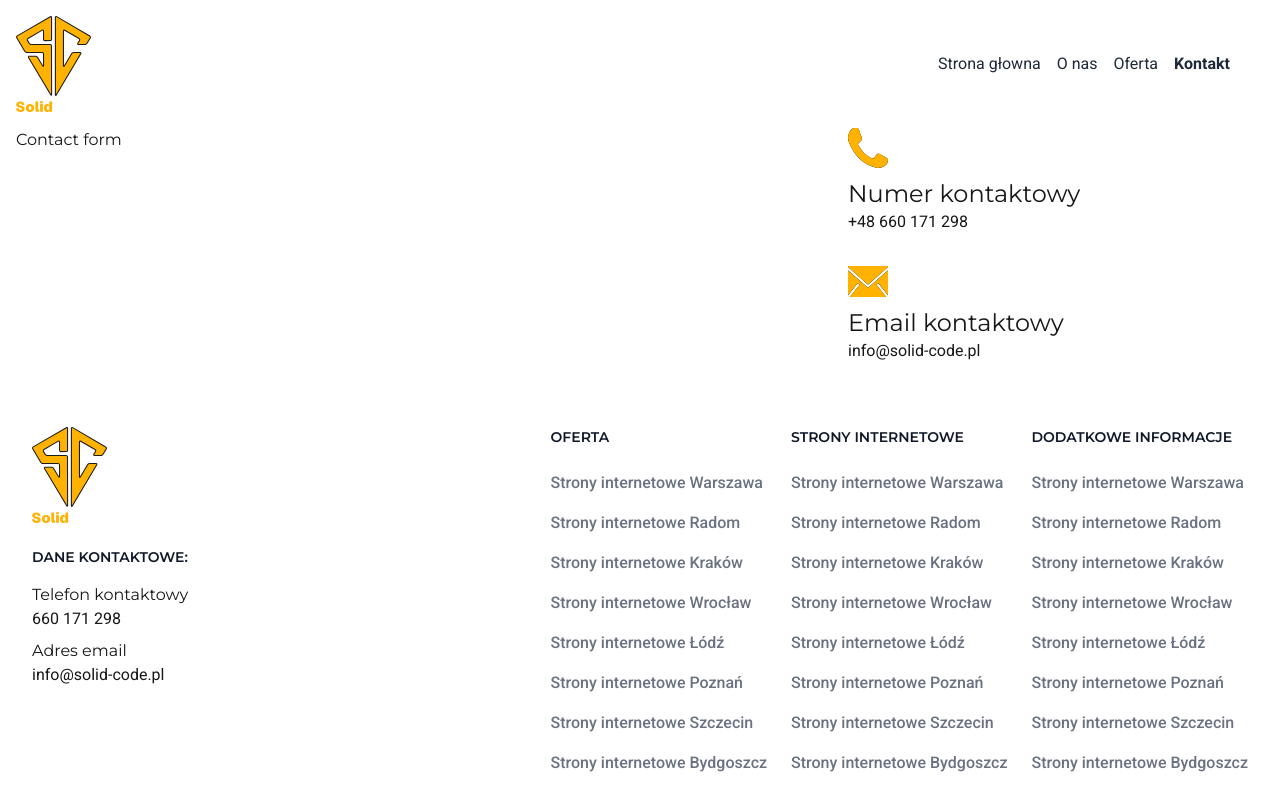
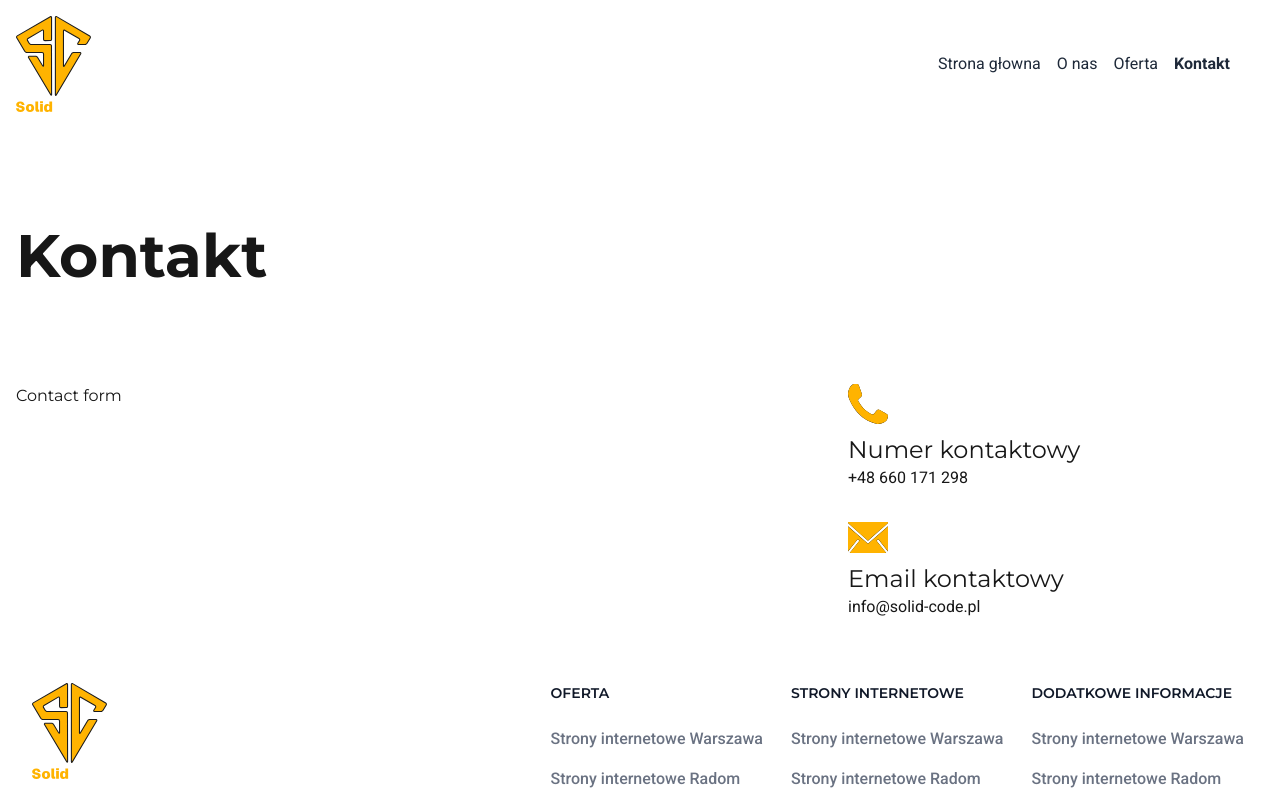
Before and after one commit to SolidCode109/solid_code_page, a Next.js app: page /kontakt in a window 1280 px wide. Shown: the top 794 px of the page. Built offline with nearby package versions, Linux system fonts and the light colour scheme.

Commit message:
update contact

```diff
--- a/src/components/Contact/Contact.js
+++ b/src/components/Contact/Contact.js
@@ -19,6 +19,15 @@ const Contact = () => {
   return (
     <section id="contact" className="contact-section">
       <div className="container mx-auto px-4">
+
+
+      <div className="flex flex-wrap items-center h-64 bg-linear-65">
+            <div className="hero-content">
+              <h1 className="text-6xl font-bold">Kontakt</h1>
+            </div>
+        </div>
+
+
         <div className="flex justify-between flex-wrap">
           <div className="basic-1/3">
             <h2>Contact form</h2>
```
